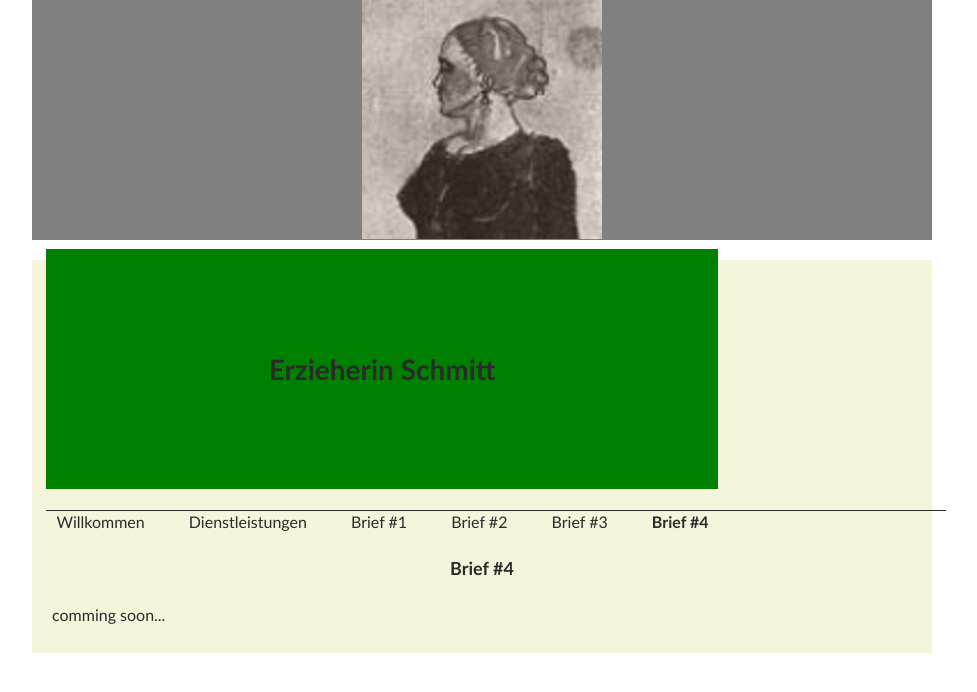
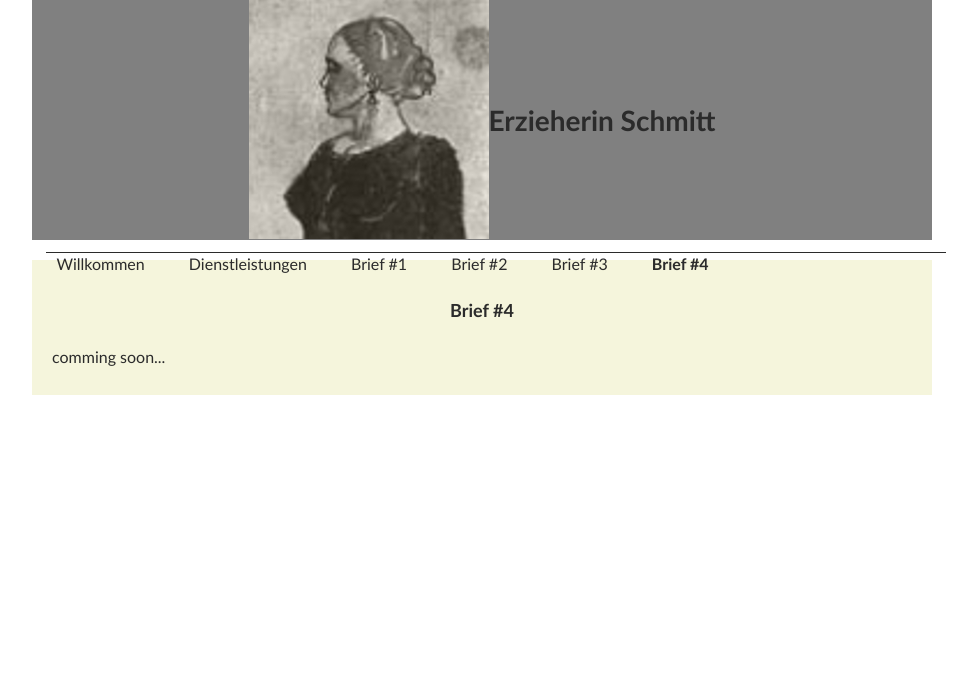
Before and after one commit to richardtraindl/tierarztpraxis-kaiserstrasse.at, a Jekyll site: the page built from xyz123/Schmitt/brief4.html, in a window 1280 px wide. Shown: the top 692 px of the page, without its empty margins (158-1135 px from the left). Built offline with Jekyll 4.4.1, drawn with Linux system fonts in a browser that asks for light colours.

Commit message:
customize

```diff
--- a/_includes/guest.html
+++ b/_includes/guest.html
@@ -1,12 +1,8 @@
 
         <header class="section group>
-            <div class="col span_3_of_12">
-                <div style="display: flex; align-items: center; justify-content: center; background-color: gray; height: 240px;">
+            <div class="col span_12_of_12">
+                <div style="display: flex; align-items: center; justify-content: center; background-color: gray; max-height: 240px; min-height: 160px;">
                         <a href="index.html"><img src="/img2/logo.jpg" alt="Logo"></a>
-                </div>
-            </div>
-            <div class="col span_9_of_12">
-                <div style="display: flex; align-items: center; justify-content: center; background-color: green; height: 240px;">
                         <h1>Erzieherin Schmitt</h1>
                 </div>
             </div>
```
